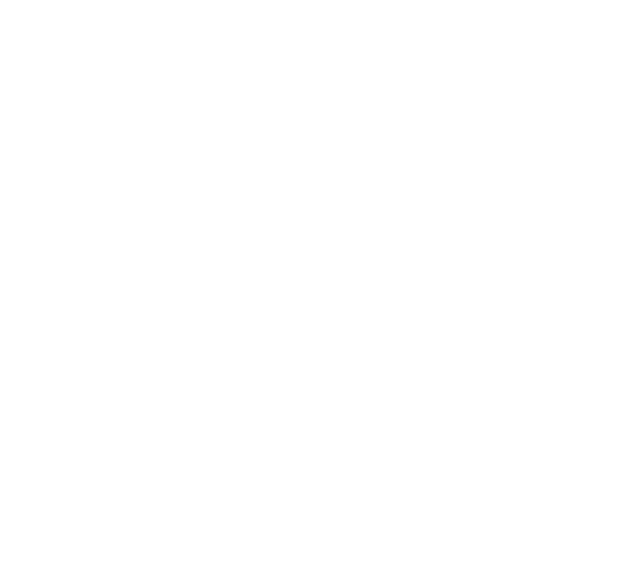
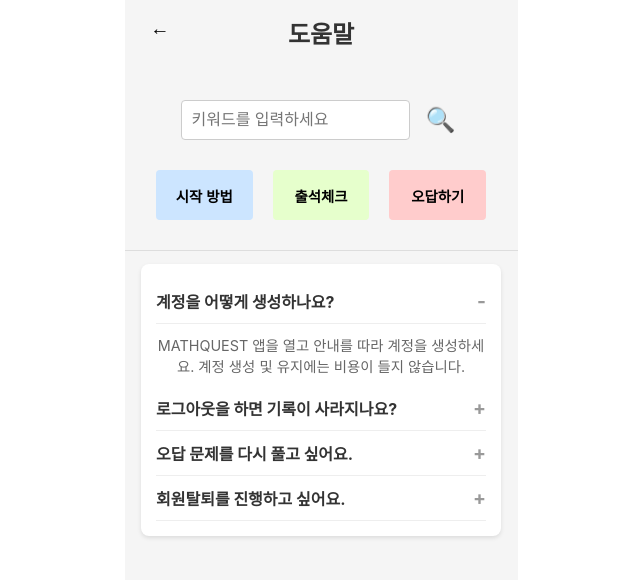
Before and after one commit to LIKELION-HUFS-12th/MathQuest-web-client, a React (Create React App) app: page /help in a window 1280 px wide. Before the commit this address had no page. Shown: the top 580 px of the page, without its empty margins (319-959 px from the left). Built offline with nearby package versions, Linux system fonts and the light colour scheme.

Commit message:
리뷰 페이지 및 도움말 페이지

```diff
--- a/src/App.js
+++ b/src/App.js
@@ -45,6 +45,8 @@
 import Terms from './pages/auth/Terms';
 import LearningReport from './pages/LearningReport';
 import Option from './pages/Option';
+import Help from './pages/Help';
+import Review from './pages/Review';
 
 function App() {
   return (
@@ -94,6 +96,8 @@
         <Route path="/learningreport" element={<LearningReport />} />
         <Route path="/terms" element={<Terms />} />
         <Route path="/option" element={<Option />} />
+        <Route path="/help" element={<Help />} />
+        <Route path="/review" element={<Review />} />
       </Routes>
     </BrowserRouter>
   );
--- a/src/pages/Help.jsx
+++ b/src/pages/Help.jsx
@@ -1 +1,86 @@
-// 도움말 페이지
+import React from "react";
+import { useNavigate } from "react-router-dom";
+import {
+  Container,
+  HeaderWrapper,
+  Header,
+  SearchBar,
+  SearchInput,
+  Categories,
+  CategoryButton,
+  FAQSection,
+  Question,
+  Answer
+} from "../styles/HelpStyles";
+
+const Help = () => {
+  const navigate = useNavigate(); // useNavigate 초기화
+
+  const faqs = [
+    {
+      question: "계정을 어떻게 생성하나요?",
+      answer: "MATHQUEST 앱을 열고 안내를 따라 계정을 생성하세요. 계정 생성 및 유지에는 비용이 들지 않습니다.",
+      isOpen: true,
+    },
+    {
+      question: "로그아웃을 하면 기록이 사라지나요?",
+      answer: "설정에서 결제 옵션을 선택하고, 계정을 연결하기 위한 지침을 따르세요.",
+      isOpen: false,
+    },
+    {
+      question: "오답 문제를 다시 풀고 싶어요.",
+      answer: "주식 시장은 평일 오전 9시 30분(EST)에 개장합니다.",
+      isOpen: false,
+    },
+    {
+      question: "회원탈퇴를 진행하고 싶어요.",
+      answer: "아니요, 주식 시장은 주말에 열리지 않습니다.",
+      isOpen: false,
+    },
+  ];
+
+  const [faqData, setFaqData] = React.useState(faqs);
+
+  const toggleAnswer = (index) => {
+    setFaqData((prevFaqs) =>
+      prevFaqs.map((faq, i) =>
+        i === index ? { ...faq, isOpen: !faq.isOpen } : { ...faq, isOpen: false }
+      )
+    );
+  };
+
+  return (
+    <Container>
+    <HeaderWrapper>
+      <Header>
+        <button onClick={() => (navigate("/option"))}>
+          &larr;
+        </button>
+        <h1>도움말</h1>
+      </Header>
+      <SearchBar>
+        <SearchInput type="text" placeholder="키워드를 입력하세요" />
+        <button>🔍</button>
+      </SearchBar>
+      <Categories>
+        <CategoryButton color="#cce5ff">시작 방법</CategoryButton>
+        <CategoryButton color="#e6ffcc">출석체크</CategoryButton>
+        <CategoryButton color="#ffcccc">오답하기</CategoryButton>
+      </Categories>
+    </HeaderWrapper>
+      <FAQSection>
+        {faqData.map((faq, index) => (
+          <div key={index}>
+            <Question onClick={() => toggleAnswer(index)}>
+              {faq.question}
+              <span>{faq.isOpen ? "-" : "+"}</span>
+            </Question>
+            {faq.isOpen && <Answer>{faq.answer}</Answer>}
+          </div>
+        ))}
+      </FAQSection>
+    </Container>
+  );
+};
+
+export default Help;
--- /dev/null
+++ b/src/pages/Review.jsx
@@ -0,0 +1,66 @@
+import React, { useState, useEffect } from 'react';
+import { useNavigate, } from 'react-router-dom';
+import axios from 'axios';
+import {
+  Container,
+  Header,
+  Title,
+  Icon,
+  AppInfo,
+  AppIcon,
+  AppName,
+  Rating,
+  RatingStars,
+  ReviewInput,
+  Recommendation,
+  SubmitButton,
+} from "../styles/ReviewStyles";
+import ImageLogo from '../assets/images/logo.png';
+
+const Review = () => {
+    const navigate = useNavigate();
+
+  return (
+    <Container>
+        <Header>
+        <button onClick={() => (navigate("/option"))}>
+          &larr;
+        </button>
+        <h1>리뷰하기</h1>
+        </Header>
+      <AppInfo>
+        <img src="ImageLogo" alt="ImageLogo" />
+        <AppName>
+          <h2>MATHQUEST</h2>
+          <p>평가하기</p>
+        </AppName>
+        <Rating>
+          <RatingStars>
+            {[...Array(4)].map((_, index) => (
+              <span key={index}>⭐</span>
+            ))}
+            <span>☆</span>
+          </RatingStars>
+        </Rating>
+      </AppInfo>
+      <ReviewInput>
+        <label htmlFor="review">리뷰를 작성해주세요!</label>
+        <textarea id="review" placeholder="리뷰를 작성해주세요..."></textarea>
+      </ReviewInput>
+      <Recommendation>
+        <p>MATHQUEST를 추천하시겠습니까?</p>
+        <label>
+          <input type="radio" name="recommend" value="yes" />
+          네
+        </label>
+        <label>
+          <input type="radio" name="recommend" value="no" />
+          아니요
+        </label>
+      </Recommendation>
+      <SubmitButton>제출하기</SubmitButton>
+    </Container>
+  );
+};
+
+export default Review;
--- /dev/null
+++ b/src/styles/HelpStyles.jsx
@@ -0,0 +1,137 @@
+
+import styled from "styled-components";
+
+export const Container = styled.div`
+    position: relative;
+    margin: 0 auto;
+    width: 393px;
+    height: 100vh;
+    min-height: 100vh;
+    overflow: hidden;
+    background-color: #f5f5f5;
+    padding: 0;
+    box-sizing: border-box;
+    display: flex;
+    flex-direction: column;
+    align-items: center;
+    justify-content: center;
+    text-align: center;
+`;
+
+export const HeaderWrapper = styled.div`
+  position: fixed;
+  top: 15px;
+
+  width: 100%;
+  max-width: 393px;
+  background-color: #f5f5f5;
+  display: flex;
+  flex-direction: column;
+  align-items: center;
+  justify-content: center;
+  text-align: center;
+  z-index: 1000; /* 고정 요소가 다른 요소보다 위에 오도록 설정 */
+  border-bottom: 1px solid #ddd;
+`;
+
+export const Header = styled.div`
+  display: flex;
+  align-items: center;
+  justify-content: center; /* 왼쪽 정렬 */
+  margin-bottom: 50px;
+  position: relative; /* 위치 지정 */
+  width: 100%;
+
+  button {
+    background: none;
+    border: none;
+    font-size: 1.2rem;
+    cursor: pointer;
+    position: absolute; /* 왼쪽 상단 고정 */
+    left: 4%;
+    top: 40%;
+    transform: translateY(-50%);
+    padding: 0 10px;
+  }
+
+  h1 {
+    font-size: 1.5rem;
+    color: #333;
+    margin: 0 auto; /* 중앙 정렬 */
+  }
+`;
+
+
+export const SearchBar = styled.div`
+  display: flex;
+  align-items: center;
+  margin-bottom: 20px;
+
+  button {
+    background: none;
+    border: none;
+    font-size: 1.5rem;
+    margin-left: 10px;
+    cursor: pointer;
+  }
+`;
+
+export const SearchInput = styled.input`
+  flex-grow: 1;
+  padding: 10px;
+  border: 1px solid #ccc;
+  border-radius: 4px;
+  font-size: 1rem;
+`;
+
+export const Categories = styled.div`
+  display: flex;
+  justify-content: space-between;
+  margin-bottom: 20px;
+  width: 350px;
+  height:50px;
+  padding:10px;
+
+`;
+
+export const CategoryButton = styled.button`
+  flex: 1;
+  background-color: ${(props) => props.color};
+  border: none;
+  padding: 10px;
+  border-radius: 4px;
+  margin: 0 10px;
+  font-size: 0.9rem;
+  font-weight: bold;
+  cursor: pointer;
+`;
+
+export const FAQSection = styled.div`
+  background-color: #fff;
+  border-radius: 8px;
+  padding: 15px;
+  box-shadow: 0 2px 4px rgba(0, 0, 0, 0.1);
+  width: 330px;
+`;
+
+export const Question = styled.div`
+  display: flex;
+  justify-content: space-between;
+  padding: 10px 0;
+  font-size: 1rem;
+  font-weight: bold;
+  color: #333;
+  cursor: pointer;
+  border-bottom: 1px solid #eee;
+
+  span {
+    font-size: 1.2rem;
+    color: #999;
+  }
+`;
+
+export const Answer = styled.div`
+  padding: 10px 0;
+  font-size: 0.9rem;
+  color: #666;
+`;
--- /dev/null
+++ b/src/styles/ReviewStyles.jsx
@@ -0,0 +1,133 @@
+import styled from "styled-components";
+
+export const Container = styled.div`
+  position: relative;
+  margin: 0 auto;
+  width: 393px;
+  height: 100vh;
+  min-height: 100vh;
+  overflow: hidden;
+  background-color: #F5F5F5;
+  padding: 0;
+  box-sizing: border-box;
+  display: flex;
+  flex-direction: column;
+  align-items: center;
+  justify-content: flex-start; /* 위로 올리기 위해 flex-start로 변경 */
+  text-align: center;
+`;
+
+export const Header = styled.div`
+  display: flex;
+  align-items: center;
+  justify-content: center; /* 왼쪽 정렬 */
+  margin-bottom: 50px;
+  position: relative; /* 위치 지정 */
+  width: 100%;
+
+  button {
+    background: none;
+    border: none;
+    font-size: 1.2rem;
+    cursor: pointer;
+    position: absolute; /* 왼쪽 상단 고정 */
+    left: 4%;
+    top: 40%;
+    transform: translateY(-50%);
+    padding: 0 10px;
+  }
+
+  h1 {
+    font-size: 1.5rem;
+    color: #333;
+    margin: 0 auto; /* 중앙 정렬 */
+  }
+`;
+
+export const Icon = styled.div`
+  font-size: 24px;
+  cursor: pointer;
+`;
+
+export const Title = styled.h1`
+  font-size: 18px;
+  font-weight: bold;
+`;
+
+export const AppInfo = styled.div`
+  display: flex;
+  flex-direction: column;
+  align-items: center;
+  margin-bottom: 24px;
+`;
+
+export const AppIcon = styled.img`
+  width: 64px;
+  height: 64px;
+  margin-bottom: 8px;
+`;
+
+export const AppName = styled.div`
+  text-align: center;
+  h2 {
+    margin: 0;
+    font-size: 20px;
+  }
+  p {
+    margin: 0;
+    font-size: 16px;
+    color: gray;
+  }
+`;
+
+export const Rating = styled.div`
+  margin-top: 12px;
+`;
+
+export const RatingStars = styled.div`
+  font-size: 20px;
+  span {
+    margin: 0 2px;
+  }
+`;
+
+export const ReviewInput = styled.div`
+  margin-bottom: 24px;
+  label {
+    display: block;
+    margin-bottom: 8px;
+    font-weight: bold;
+  }
+  textarea {
+    width: 100%;
+    height: 80px;
+    padding: 8px;
+    border: 1px solid #ddd;
+    border-radius: 4px;
+    resize: none;
+  }
+`;
+
+export const Recommendation = styled.div`
+  margin-bottom: 24px;
+  p {
+    margin-bottom: 8px;
+  }
+  label {
+    margin-right: 16px;
+  }
+`;
+
+export const SubmitButton = styled.button`
+  width: 100%;
+  padding: 12px;
+  background-color: #0066ff;
+  color: white;
+  font-size: 16px;
+  border: none;
+  border-radius: 4px;
+  cursor: pointer;
+  &:hover {
+    background-color: #0056e0;
+  }
+`;
--- a/src/styles/auth/LoginStyles.jsx
+++ b/src/styles/auth/LoginStyles.jsx
@@ -91,6 +91,7 @@
     text-align: left;
     margin-left: 10px;
     font-weight: 700;
+    font-size: 14px;
     margin-top: 20px;
 `;
 
```
Also changed, not shown: src/pages/LearningReport.jsx (+26 -22 lines).
